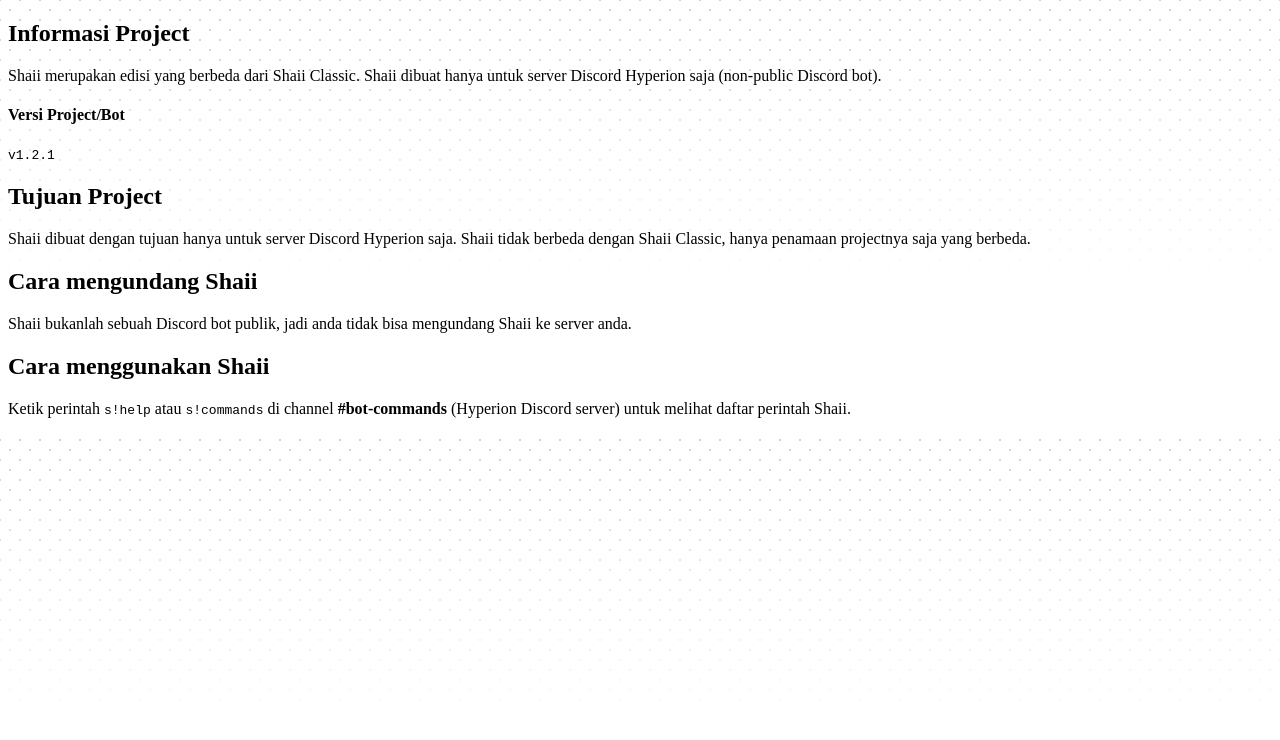
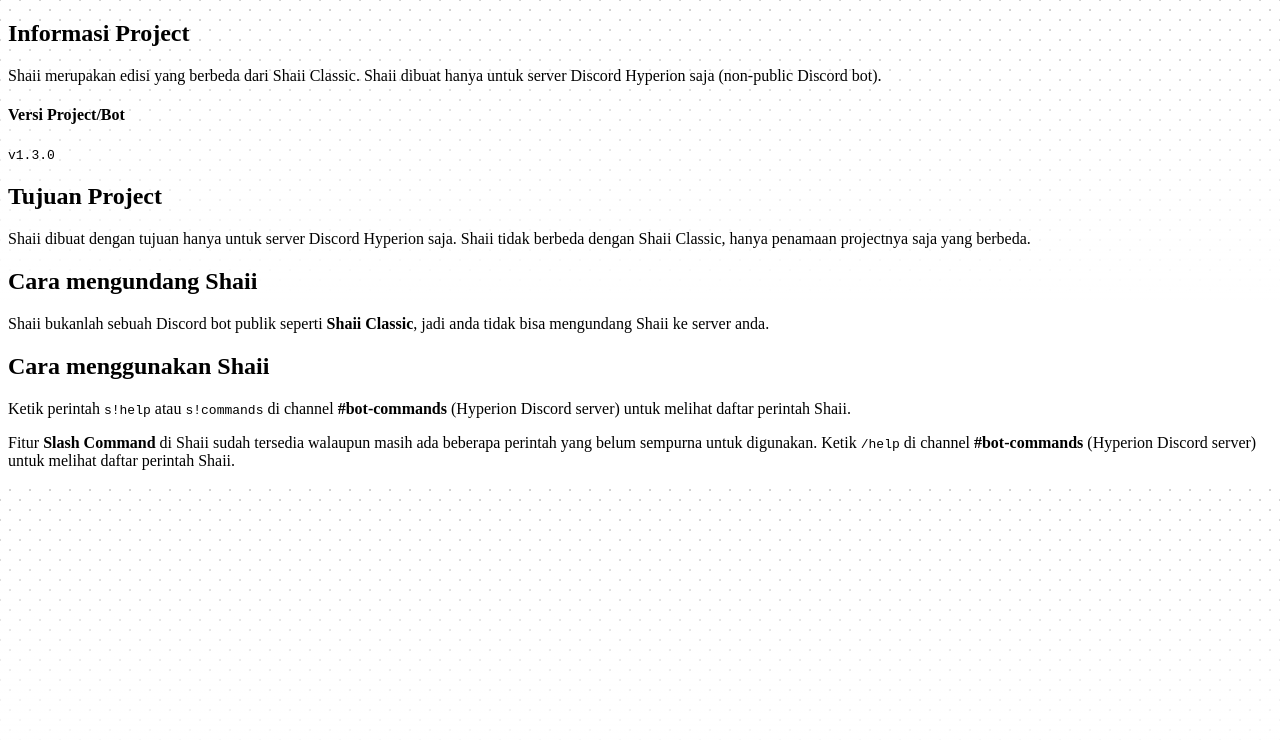
Before and after one commit to hyperion-foundation/docs, a Next.js app: page /project/shaii.id in a window 1280 px wide. Shown: the top 740 px of the page. Built offline with nearby package versions, Linux system fonts and the light colour scheme.

Commit message:
chore: update content

```diff
--- a/pages/project/shaii.en.mdx
+++ b/pages/project/shaii.en.mdx
@@ -2,13 +2,15 @@
 Shaii is a different edition of Shaii Classic. Shaii is made for Hyperion Discord server only (non-public Discord bot).
 
 #### Project/Bot Version
-`v1.2.1`
+`v1.3.0`
 
 ## Project Goal
 Shaii purposely made for Hyperion Discord server only, that's it. Shaii is no different with Shaii Classic, it's just a different project name.
 
 ## How to Invite Shaii
-Shaii is not a public Discord bot, so you can't have Shaii on your server.
+Shaii is not a public Discord bot like **Shaii Classic**, so you can't have Shaii on your server.
 
 ## How to Use Shaii
 Type `s!help` or `s!commands` in **#bot-commands** (Hyperion Discord server) to see the list of Shaii commands.
+
+**Slash Command** feature is now available on Shaii even though not all commands are fully perfect because it's still being developed. Type `/help` in **#bot-commands** (Hyperion Discord server) to see the list of Shaii commands.
--- a/pages/project/shaii.id.mdx
+++ b/pages/project/shaii.id.mdx
@@ -2,13 +2,15 @@
 Shaii merupakan edisi yang berbeda dari Shaii Classic. Shaii dibuat hanya untuk server Discord Hyperion saja (non-public Discord bot).
 
 #### Versi Project/Bot
-`v1.2.1`
+`v1.3.0`
 
 ## Tujuan Project
 Shaii dibuat dengan tujuan hanya untuk server Discord Hyperion saja. Shaii tidak berbeda dengan Shaii Classic, hanya penamaan projectnya saja yang berbeda.
 
 ## Cara mengundang Shaii
-Shaii bukanlah sebuah Discord bot publik, jadi anda tidak bisa mengundang Shaii ke server anda.
+Shaii bukanlah sebuah Discord bot publik seperti **Shaii Classic**, jadi anda tidak bisa mengundang Shaii ke server anda.
 
 ## Cara menggunakan Shaii
 Ketik perintah `s!help` atau `s!commands` di channel **#bot-commands** (Hyperion Discord server) untuk melihat daftar perintah Shaii.
+
+Fitur **Slash Command** di Shaii sudah tersedia walaupun masih ada beberapa perintah yang belum sempurna untuk digunakan. Ketik `/help` di channel **#bot-commands** (Hyperion Discord server) untuk melihat daftar perintah Shaii.
```
